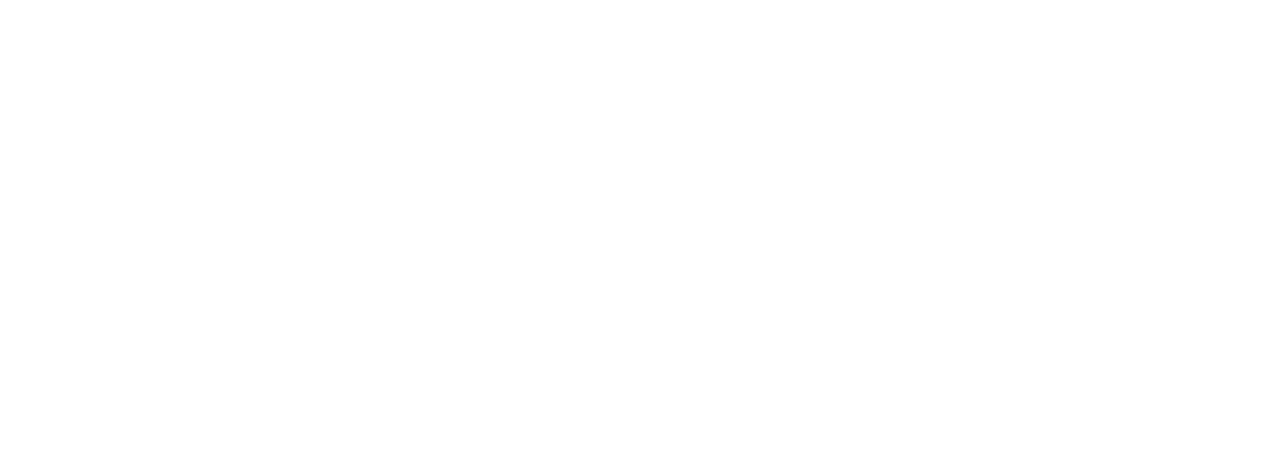
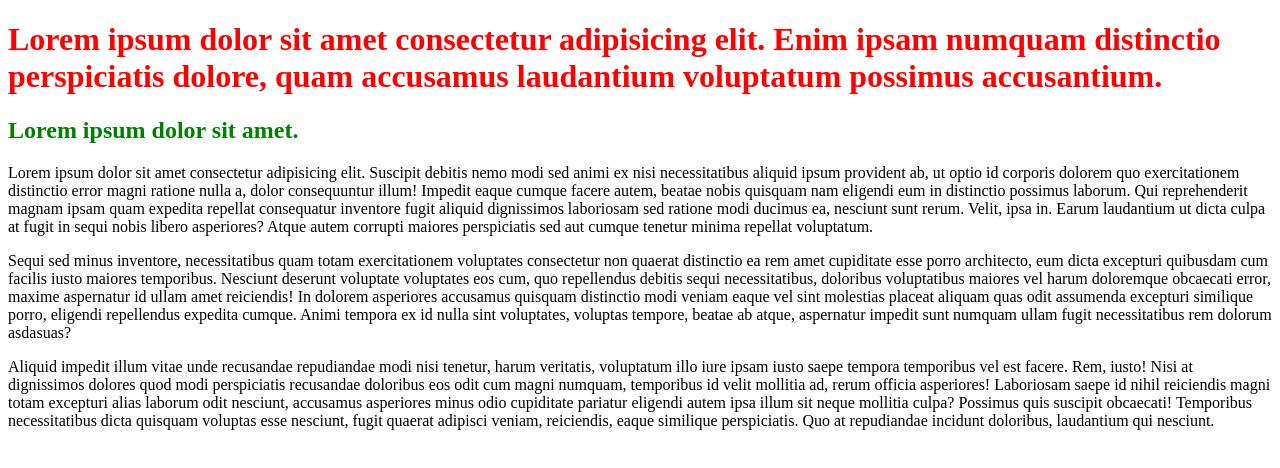
Before and after one commit to Fu3Pyk11/my-demo-repo, a plain HTML site: page index.html in a window 1280 px wide. Drawn offline with Linux system fonts and the light colour scheme.

Commit message:
add new parts

```diff
--- a/assets/style/style.css
+++ b/assets/style/style.css
@@ -2,3 +2,6 @@
 h1{
     color: red;
 }
+h2{
+    color: green;
+}
--- a/index.html
+++ b/index.html
@@ -1 +1,19 @@
+<!DOCTYPE html>
+<html lang="en">
+<head>
+    <meta charset="UTF-8">
+    <meta http-equiv="X-UA-Compatible" content="IE=edge">
+    <meta name="viewport" content="width=device-width, initial-scale=1.0">
+    <title>Document</title>
+    <link rel="stylesheet" href="./assets/style/style.css">
+</head>
+<body>
+        <h1>Lorem ipsum dolor sit amet consectetur adipisicing elit. Enim ipsam numquam distinctio perspiciatis dolore, quam accusamus laudantium voluptatum possimus accusantium.</h1>
+
+        <h2>Lorem ipsum dolor sit amet.</h2>
+
+        <p>Lorem ipsum dolor sit amet consectetur adipisicing elit. Suscipit debitis nemo modi sed animi ex nisi necessitatibus aliquid ipsum provident ab, ut optio id corporis dolorem quo exercitationem distinctio error magni ratione nulla a, dolor consequuntur illum! Impedit eaque cumque facere autem, beatae nobis quisquam nam eligendi eum in distinctio possimus laborum. Qui reprehenderit magnam ipsam quam expedita repellat consequatur inventore fugit aliquid dignissimos laboriosam sed ratione modi ducimus ea, nesciunt sunt rerum. Velit, ipsa in. Earum laudantium ut dicta culpa at fugit in sequi nobis libero asperiores? Atque autem corrupti maiores perspiciatis sed aut cumque tenetur minima repellat voluptatum.</p>
+        <p>Sequi sed minus inventore, necessitatibus quam totam exercitationem voluptates consectetur non quaerat distinctio ea rem amet cupiditate esse porro architecto, eum dicta excepturi quibusdam cum facilis iusto maiores temporibus. Nesciunt deserunt voluptate voluptates eos cum, quo repellendus debitis sequi necessitatibus, doloribus voluptatibus maiores vel harum doloremque obcaecati error, maxime aspernatur id ullam amet reiciendis! In dolorem asperiores accusamus quisquam distinctio modi veniam eaque vel sint molestias placeat aliquam quas odit assumenda excepturi similique porro, eligendi repellendus expedita cumque. Animi tempora ex id nulla sint voluptates, voluptas tempore, beatae ab atque, aspernatur impedit sunt numquam ullam fugit necessitatibus rem dolorum asdasuas?</p>
+        <p>Aliquid impedit illum vitae unde recusandae repudiandae modi nisi tenetur, harum veritatis, voluptatum illo iure ipsam iusto saepe tempora temporibus vel est facere. Rem, iusto! Nisi at dignissimos dolores quod modi perspiciatis recusandae doloribus eos odit cum magni numquam, temporibus id velit mollitia ad, rerum officia asperiores! Laboriosam saepe id nihil reiciendis magni totam excepturi alias laborum odit nesciunt, accusamus asperiores minus odio cupiditate pariatur eligendi autem ipsa illum sit neque mollitia culpa? Possimus quis suscipit obcaecati! Temporibus necessitatibus dicta quisquam voluptas esse nesciunt, fugit quaerat adipisci veniam, reiciendis, eaque similique perspiciatis. Quo at repudiandae incidunt doloribus, laudantium qui nesciunt.</p>
+</body>
 </html>
```
